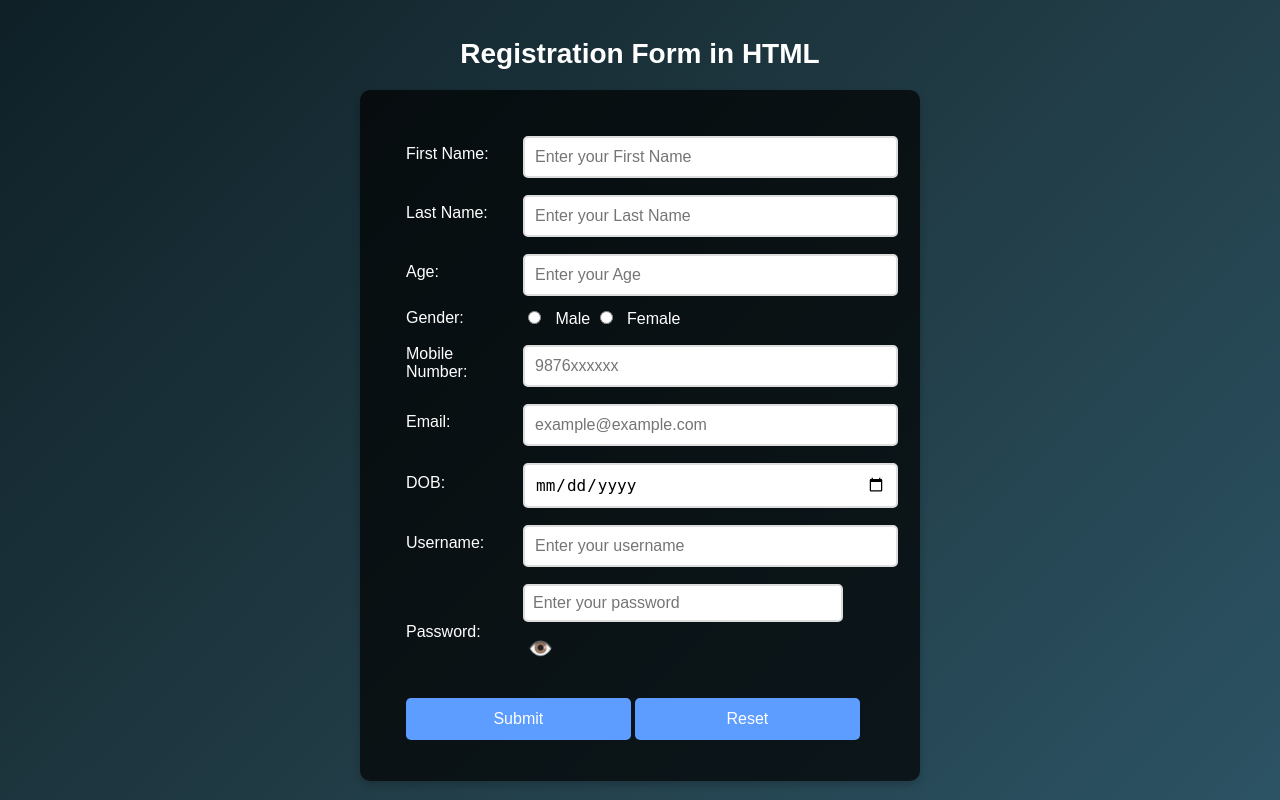
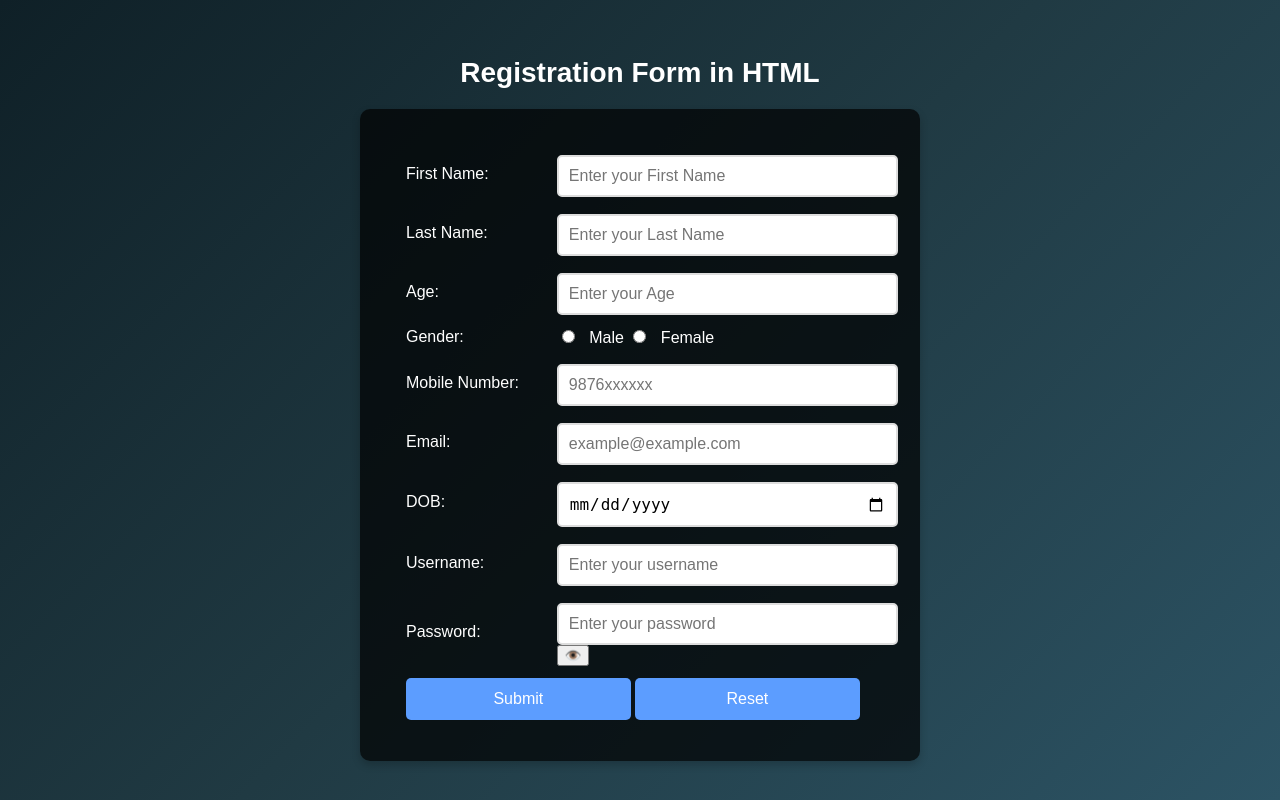
Before and after one commit to vansh070605/REGESTRATION-FORM, a Flask app: page / in a window 1280 px wide. Run offline with Flask 3, Linux system fonts and the light colour scheme.

Commit message:
forms.css

```diff
--- a/static/forms.css
+++ b/static/forms.css
@@ -124,75 +124,3 @@ input[type="file"] {
     border: 1px solid #ccc;
     font-size: 16px;
 }
-
-/* Styling the eye icon button */
-.eye-button {
-    background: none;
-    border: none;
-    font-size: 20px;
-    cursor: pointer;
-    position: absolute;
-    right: 10px;  /* Position the icon to the right */
-    top: 50%;
-    transform: translateY(-50%);  /* Center the icon vertically */
-}
-
-/* Styling the password input field */
-input[type="password"] {
-    padding-right: 40px;  /* Add space for the eye icon */
-    width: 100%;
-    padding: 8px;
-    font-size: 16px;
-}
-
-/* Styling the password input field */
-input[type="password"] {
-    padding: 8px;
-    font-size: 16px;
-    width: 300px; /* Adjust width as needed */
-}
-
-/* Styling the eye icon button */
-.eye-button {
-    background: none;
-    border: none;
-    font-size: 20px;
-    cursor: pointer;
-    margin-left: 10px;
-    vertical-align: middle;  /* Align the button with the password input */
-}
-
-/* Optional: Add spacing between the eye icon and the password field */
-.eye-button {
-    padding: 5px;
-    position: relative;
-    top: -4px; /* Adjust to align with the password input */
-}
-/* Styling the password container to align input and eye icon */
-.password-container {
-    display: flex;
-    align-items: center;
-}
-
-/* Styling the password input field */
-input[type="password"] {
-    padding: 8px;
-    font-size: 16px;
-    width: 300px; /* Adjust width as needed */
-}
-
-/* Styling the eye icon button */
-.eye-button {
-    background: none;
-    border: none;
-    font-size: 20px;
-    cursor: pointer;
-    margin-left: 10px;
-    margin-top: 30px;
-    vertical-align: middle;  /* Align the button with the password input */
-}
-
-/* Optional: Add spacing between the eye icon and the password field */
-.eye-button {
-    padding: 5px;
-}
```
